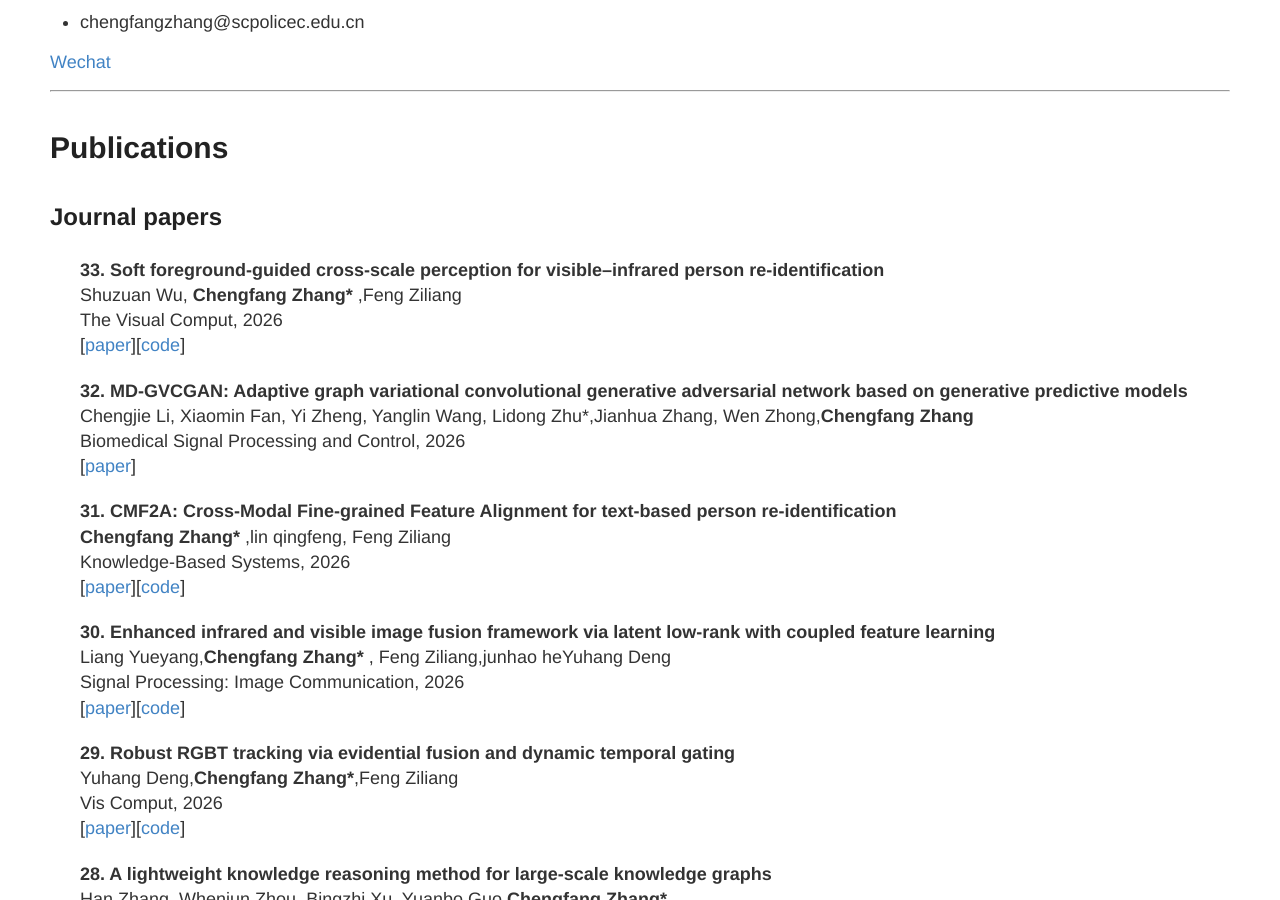
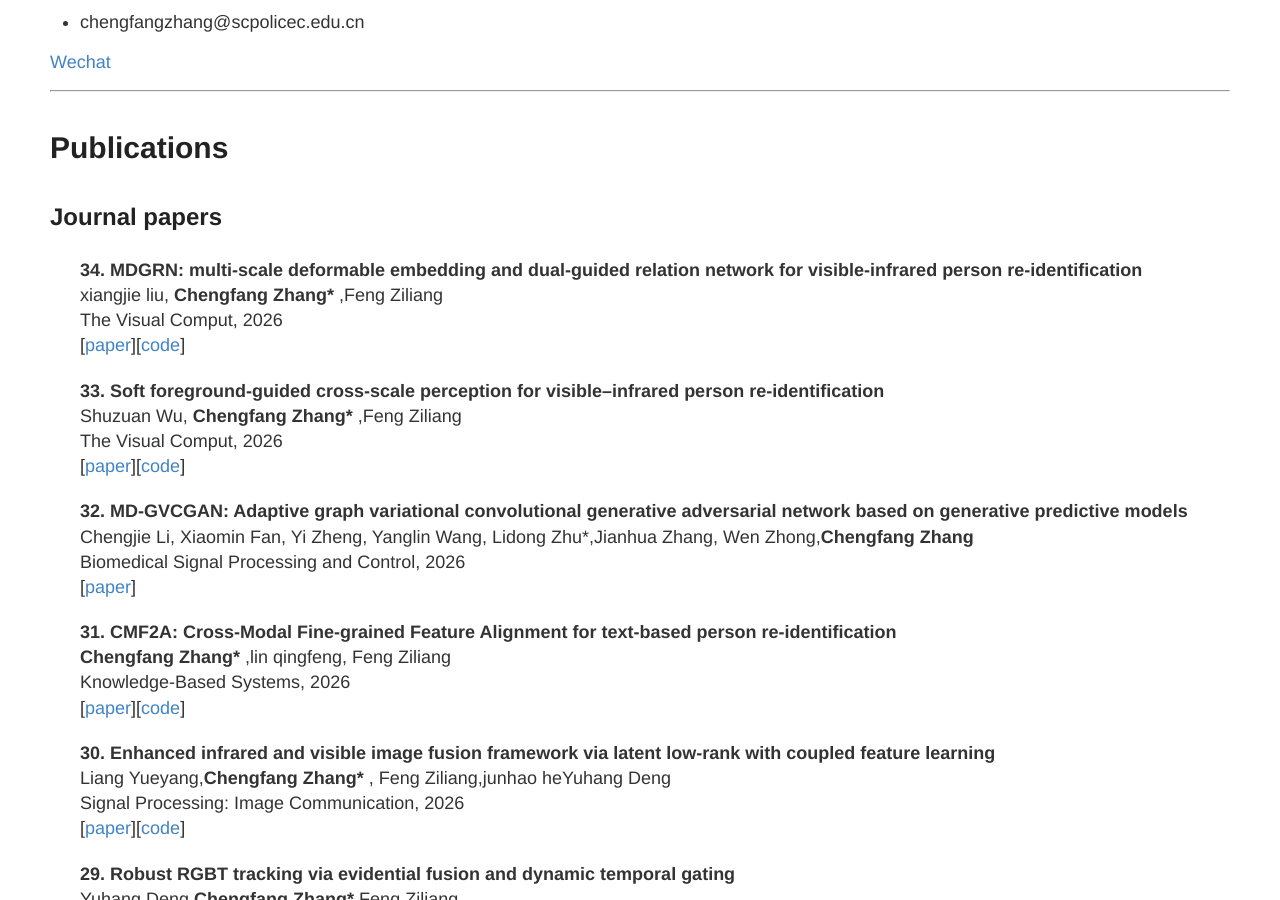
Before and after one commit to ChengfangZhang117/ChengfangZhang117.github.io, a Jekyll site: the page built from index.md, in a window 1280 px wide and 900 px high, scrolled down 453 px. Built offline with Jekyll 4.4.1, drawn with Linux system fonts in a browser that asks for light colours; our own code applies the rules of GitHub Pages for plain Markdown files.

Commit message:
index.md

```diff
--- a/index.md
+++ b/index.md
@@ -19,6 +19,15 @@ I am currently a member at [Intelligent Policing Key Laboratory of Sichuan Provi
 ## Journal papers
 
 <div class="papers-container papers-selected">
+
+<div class="publication media paperhi">
+<div class="media-body">
+      <b>34. MDGRN: multi-scale deformable embedding and dual-guided relation network for visible-infrared person re-identification</b><br>
+    xiangjie liu, <strong><b>Chengfang Zhang*</b></strong> ,Feng Ziliang<br/>
+The Visual Comput, 2026<br/>
+ [<a href="https://doi.org/10.1007/s00371-026-04775-6">paper</a>][<a href="https://github.com/LXJ-0720/MDGRN">code</a>]
+   </div>
+</div>
 
 <div class="publication media paperhi">
 <div class="media-body">
```
